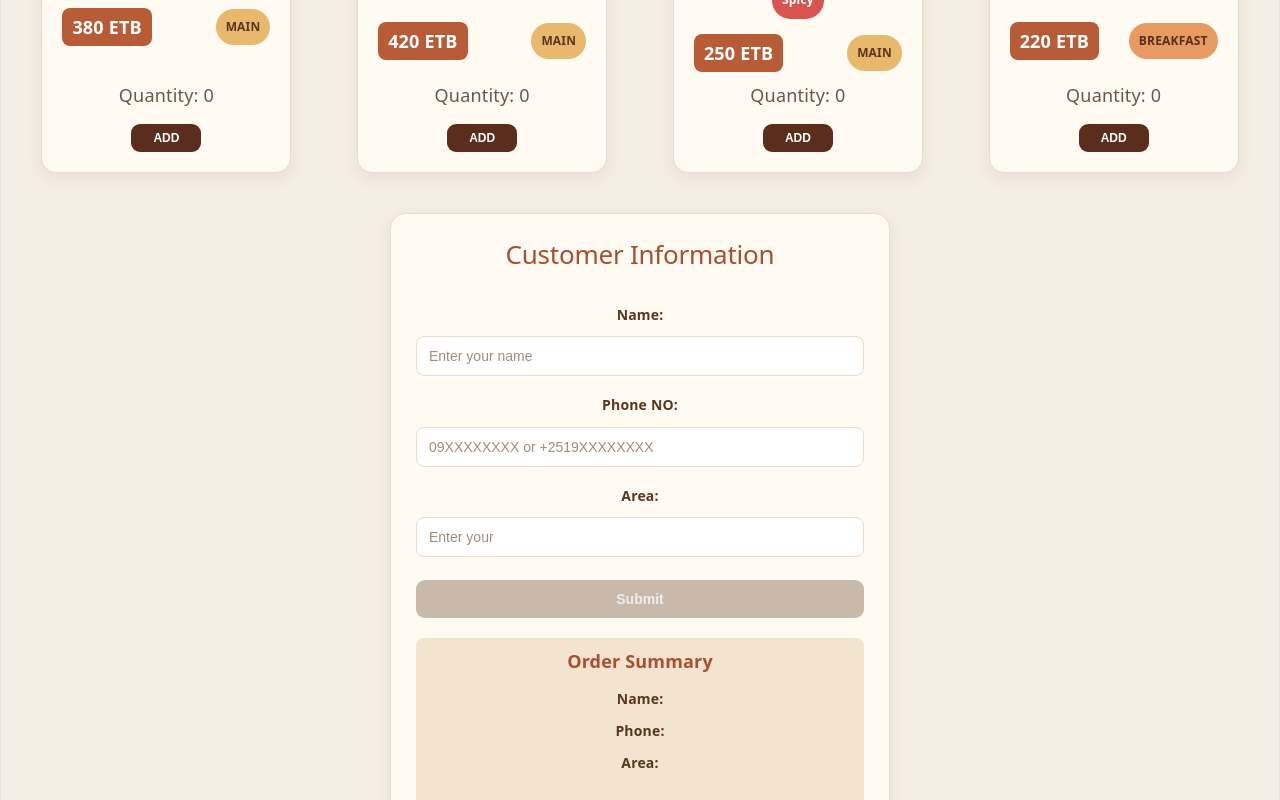
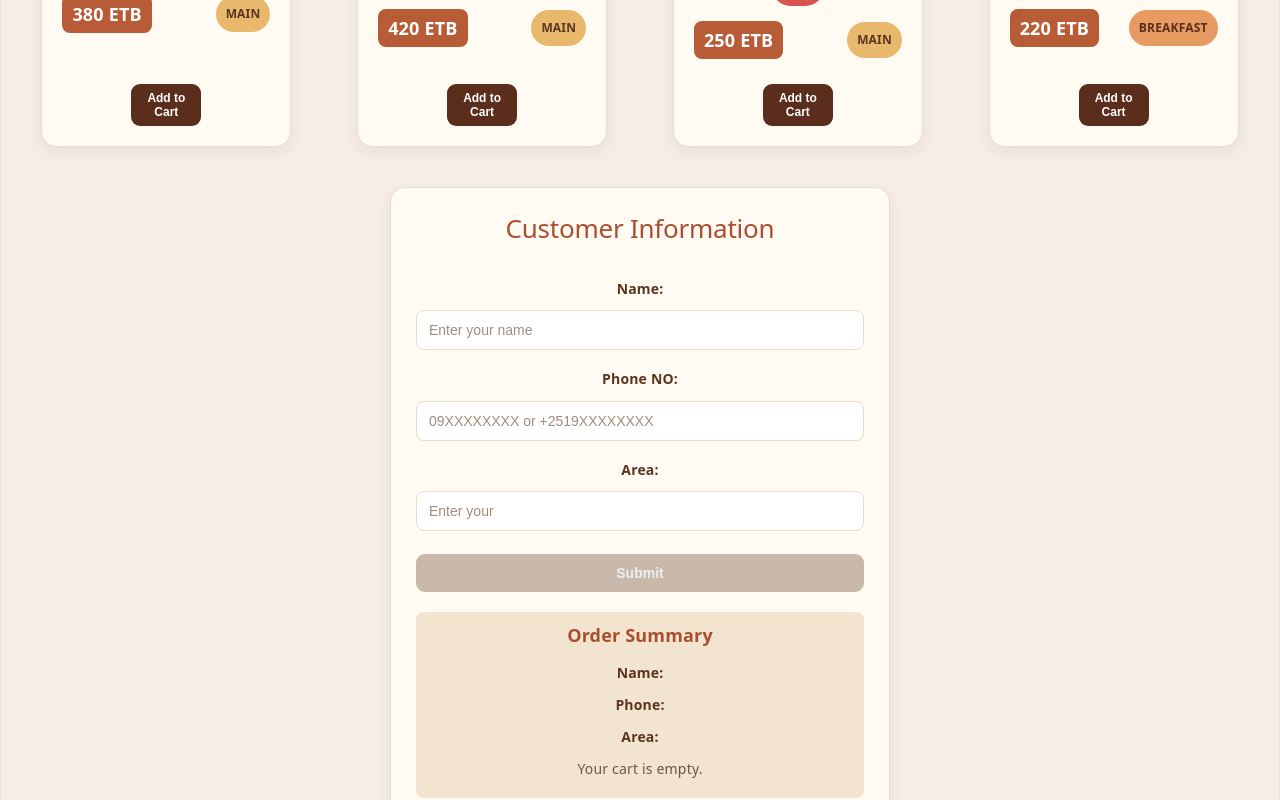
Before and after one commit to YabseraDCodes/addis-eats-menu, a React (Vite) app: page / in a window 1280 px wide. Shown: the part 780-1580 px from the top of the page. Built offline with nearby package versions, Linux system fonts and the light colour scheme.

Commit message:
Implement usage of useContext and useReduce

```diff
--- a/src/App.jsx
+++ b/src/App.jsx
@@ -10,7 +10,7 @@ function cartReducer(state, dispatch) {
     case "add":
       return [...state, dispatch.content];
     case "remove":
-      return [state.filter((item) => item.name !== dispatch.content.name)];
+      return state.filter((item) => item.id !== dispatch.content);
     case "clear":
       return [];
     default:
@@ -23,10 +23,11 @@ export const cartContext = createContext();
 
 function App() {
   const [cart, dispatch] = useReducer(cartReducer, []);
+  const total = cart.reduce((sum,item)=> sum + item.price || 0, 0);
 
 
   return (
-    <cartContext.Provider value={{ cart, dispatch }}>
+    <cartContext.Provider value={{ cart, dispatch, total }}>
       <div className="j">
         <Header />
         <div className="Main">
--- a/src/Dish.jsx
+++ b/src/Dish.jsx
@@ -5,7 +5,7 @@ import { useContext, createContext } from "react"
 import {cartContext} from "./App.jsx"
 
 
-export function Dish({ name, price, description, category, spicy, currency = "ETB", totalPrice, makeTotal }) {
+export function Dish({ id, name, price, description, category, spicy, currency = "ETB", totalPrice, makeTotal }) {
   const [count, setCount] = useState(0);
   const {cart, dispatch} = useContext(cartContext);
 
@@ -26,8 +26,13 @@ export function Dish({ name, price, description, category, spicy, currency = "ET
         </span>
       </div>
       <div className="addItem">
-        <p>Quantity: {cart.length}</p>
-        <button className="addBtn" onClick={() => dispatch({type: "add", content: {name, price, description, category, spicy, currency, totalPrice}})}>ADD</button>
+        {/* <p>Quantity: {cart.length}</p> */}
+        {cart.some((item)=> item.id === id) ?
+        (<button className="addBtn" onClick={() => dispatch({type: "remove", content: { id, name, price, description, category, spicy, currency, totalPrice}})}>
+         Remove from Cart</button>)
+         : (<button className="addBtn" onClick={() => dispatch({type: "add", content: {id, name, price, description, category, spicy, currency, totalPrice}})}>
+          Add to Cart </button>)}
+        {/* <button className="addBtn" onClick={() => dispatch({type: "add", content: {name, price, description, category, spicy, currency, totalPrice}})}>{cart.some((item)=> item.name === name) ? "REMOVE" : "ADD"}</button> */}
       </div>
     </Card>
   );
--- a/src/DishList.jsx
+++ b/src/DishList.jsx
@@ -6,6 +6,7 @@ export function DishList({filter, total, setTotal}){
           {filter.map((dish) => (
             <Dish
               key={dish.id}
+              id={dish.id}
               name={dish.name}
               price={dish.price}
               description={dish.description}
--- a/src/OrderForm.jsx
+++ b/src/OrderForm.jsx
@@ -1,6 +1,8 @@
-import { useState } from 'react';
+import { useState, useContext } from 'react';
+import { cartContext } from './App';
 
 export function OrderForm({ totalPrice }) {
+    const { cart, dispatch, total } = useContext(cartContext)
 
     const [form, setForm] = useState({
         name: '',
@@ -16,11 +18,6 @@ export function OrderForm({ totalPrice }) {
 
     function handleSubmit(e) {
         e.preventDefault();
-        // if (!/^(?:\+251|0)9\d{8}$/.test(form.phone)) {
-        //     alert("Please enter a valid phone number.")
-        //     return;
-        // }
-
         alert("Order Submitted")
     }
     const validPhone = /^(?:\+251|0)9\d{8}$/.test(form.phone);
@@ -50,7 +47,42 @@ export function OrderForm({ totalPrice }) {
                 <p>
                     <strong>Area:</strong> {form.area}
                 </p>
-                <h2 className="orderTotal">Total Price: {totalPrice}</h2>
+                {cart.length === 0 ? (
+                    <p>Your cart is empty.</p>
+                ) : (
+                    <>
+                        {cart.map((item, index) => (
+                            <div className="checkout-item" key={item.id ?? index}>
+                                <div>
+                                    <strong>{item.name}</strong>
+
+                                    <p>{item.description}</p>
+
+                                    {item.spicy && (
+                                        <span className="spicy-badge">Spicy</span>
+                                    )}
+                                </div>
+
+                                <strong>
+                                    {item.currency} {total}
+                                </strong>
+
+                                <button type="button" onClick={() => dispatch({ type: 'remove', content: item.id })}>
+                                    Remove
+                                </button>
+                            </div>
+                        ))}
+
+                        <h2 className="orderTotal">
+                            Total Price: {total}
+                        </h2>
+
+                        <button type="button" onClick={() => dispatch({ type: 'clear' })}>
+                            Clear Cart
+                        </button>
+                    </>
+                )}
+                {/* <h2 className="orderTotal">Total Price: {total}</h2> */}
             </div>
         </div>
     )
```
